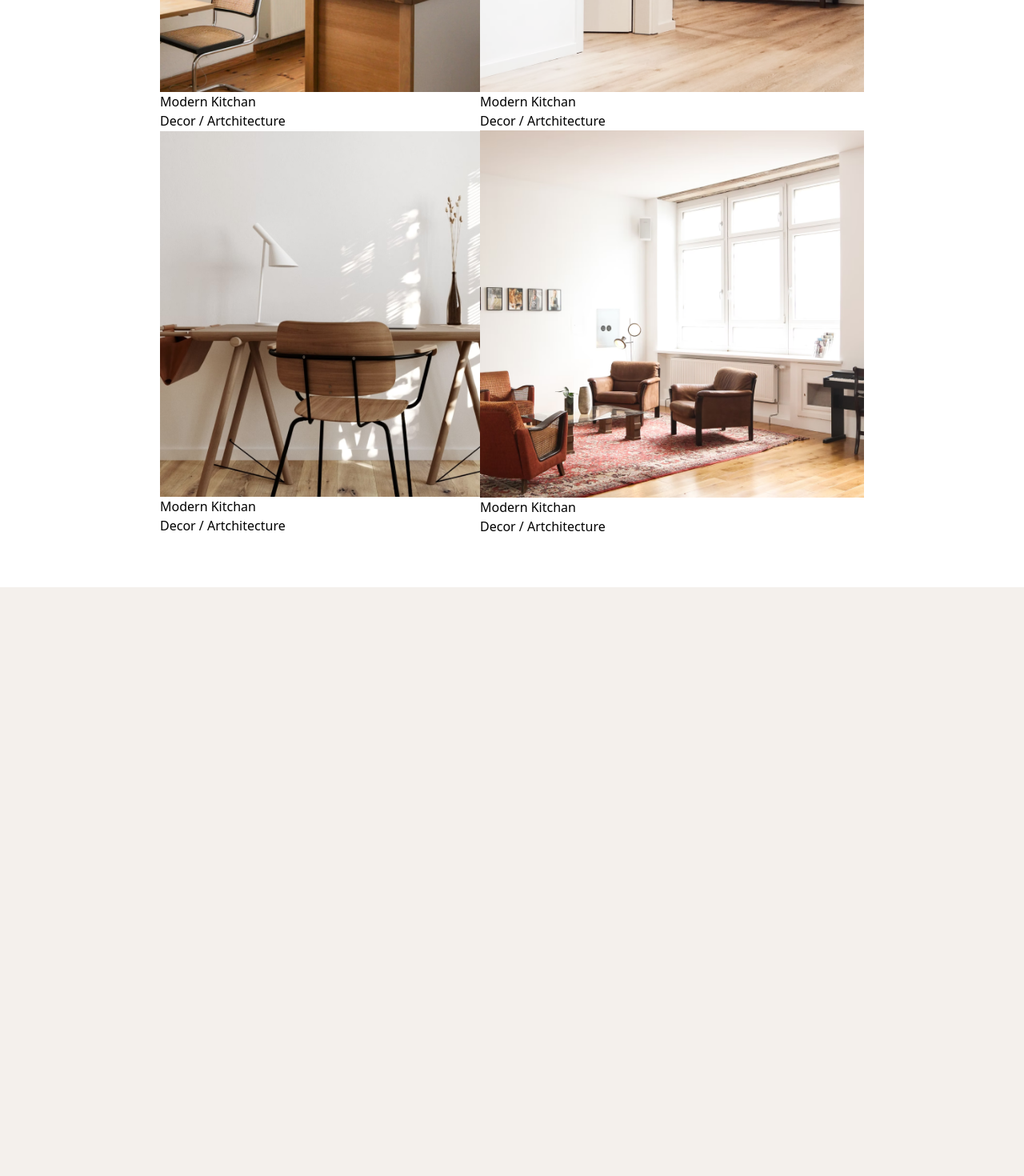
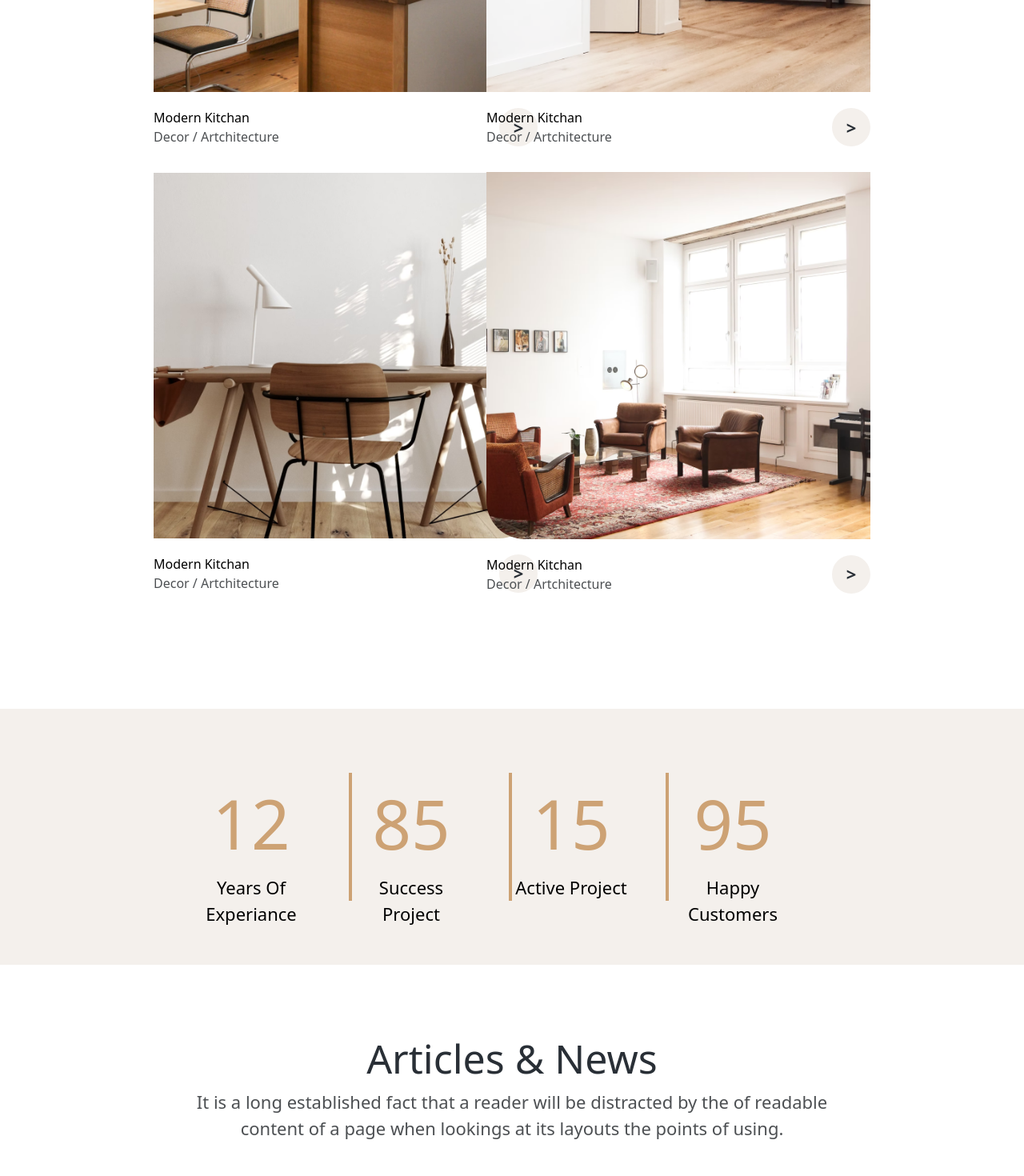
Before and after one commit to iruojefaith/codewarchallenge, a React (Create React App) app: page / in a window 1280 px wide. Shown: the part 3980-5450 px from the top of the page at 80% size. Before the commit the page ends 4794 px from the top, so only its background shows below. Built offline with nearby package versions, Linux system fonts and the light colour scheme.

Commit message:
fouth commit

```diff
--- a/src/Home/Article.jsx
+++ b/src/Home/Article.jsx
@@ -0,0 +1,16 @@
+import React from 'react'
+
+function Article() {
+  return (
+    <div className='grid md:mx-[15rem] my-[5rem] mx-[1rem]  '>
+        <div className='text-center'>
+            <h1 className='text-[35px] md:text-[50px] text-[#292F36]'> Articles & News</h1>
+            <p className='text-[22px] text-[#4D5053]'>It is a long established fact that a reader will be distracted by the of readable content of a page when lookings at its layouts the points of using.</p>
+        </div>
+        <div className='grid md:grid-cols-3 justify-items-center  place-items-center gap-8 my-[4rem]'>
+        </div>
+    </div>
+  )
+}
+
+export default Article
--- /dev/null
+++ b/src/Home/Experience.jsx
@@ -0,0 +1,30 @@
+import React from 'react';
+import { experiencedetails } from './details';
+
+function Experience() {
+  return (
+
+    <div className='bg-[#F4F0EC] w-[100%] h-[20rem] '>
+    <div className='grid grid-cols-4 md:mx-[15rem] my-[2rem] mx-[1rem] justify-items-center align-middle  '>
+    {experiencedetails.map(({title, number, id}, index) => {
+
+        return (
+            <div key={index} className={`${
+            id === 1 ||
+            id === 2 ||
+            id === 3
+            ?  "border-[#CDA274] border-r-4 "  : " " }
+            h-[10rem] my-[5rem] pr-[3rem] text-center `}>
+    <h1 className='text-[85px] text-[#CDA274]'>{number}</h1>
+    <p className='text-[22px] text-center ' >{title}</p>
+    </div>
+)})}
+
+    </div>
+    </div>
+
+
+  )
+}
+
+export default Experience
--- a/src/Home/Home.jsx
+++ b/src/Home/Home.jsx
@@ -5,6 +5,8 @@ import SectionTwo from './sectionTwo';
 import SectionThree from './sectionThree';
 import Brand from './Brand';
 import Project from './Project';
+import Experience from './Experience';
+import Article from './Article';
 
 function Home() {
   return (
@@ -15,6 +17,8 @@ function Home() {
       <SectionThree />
       <Brand />
       <Project />
+      <Experience />
+      <Article />
     </div>
   )
 }
--- a/src/Home/Project.jsx
+++ b/src/Home/Project.jsx
@@ -1,25 +1,64 @@
 import React from 'react'
-import { projectdetails } from './details'
+import POne from "../Assets/P1.png";
+import PTwo from "../Assets/P2.png";
+import PThree from "../Assets/P3.png";
+import PFour from "../Assets/P4.png";
+
 function Project() {
   return (
     <div className='grid md:mx-[15rem] my-[5rem] mx-[1rem]  '>
         <div className='text-center'>
-            <h1 className='text-[35px] md:text-[50px] text-[ #292F36]'>Follow Our Projects</h1>
-            <p className='text-[22px]'>It is a long established fact that a reader will be distracted by the of readable<br></br>
+            <h1 className='text-[35px] md:text-[50px] text-[#292F36]'> Follow Our Projects</h1>
+            <p className='text-[22px] text-[#4D5053]'>It is a long established fact that a reader will be distracted by the of readable<br></br>
             content of page  lookings at its layouts  points.</p>
         </div>
-        <div className='grid grid-cols-2 justify-items-center  place-items-center  my-[4rem]'>
-        {projectdetails.map(({title, img, description}, index) => {
-            return (
-            <div key={index} className="w-[30rem] gap-4 ">
-                <img src={img} alt={title} />
-                <p>{title}</p>
-                <p>{description}</p>
-            </div>)
-        })}
+        <div className='grid md:grid-cols-2 justify-items-center  place-items-center gap-8 my-[4rem]'>
+            <div className="w-[30rem]  ">
+             <img src={POne} alt="title" className='rounded-tr-[3rem] '/>
+             <div className='flex  justify-items-center  place-items-center justify-between mt-5'>
+             <div>
+               <p>Modern Kitchan</p>
+              <p className='text-[#4D5053]'>Decor / Artchitecture</p>
+             </div>
+              <button  className='bg-[#F4F0EC] w-[3rem] h-[3rem] rounded-full block text-center pointer font-bold text-[#292F36] text-[22px] '>&#62;</button>
+             </div>
+            </div>
+             <div className="w-[30rem] ">
+             <img src={PTwo} alt="title" className='rounded-tl-[3rem] '/>
+            <div className='flex  justify-items-center  place-items-center justify-between mt-5'>
+             <div>
+               <p>Modern Kitchan</p>
+              <p className='text-[#4D5053]'>Decor / Artchitecture</p>
+             </div>
+              <button  className='bg-[#F4F0EC] w-[3rem] h-[3rem] rounded-full block text-center pointer font-bold text-[#292F36] text-[22px] '>&#62;</button>
+             </div>
+            </div>
+             <div className="w-[30rem] ">
+             <img src={PThree} alt="title" className='rounded-br-[3rem] ' />
+               <div className='flex  justify-items-center  place-items-center justify-between mt-5'>
+             <div>
+               <p>Modern Kitchan</p>
+              <p className='text-[#4D5053]' >Decor / Artchitecture</p>
+             </div>
+              <button  className='bg-[#F4F0EC] w-[3rem] h-[3rem] rounded-full block text-center pointer font-bold text-[#292F36] text-[22px] '>&#62;</button>
+             </div>
+            </div>
+             <div className="w-[30rem] ">
+             <img src={PFour} alt="title" className='rounded-bl-[3rem] '/>
+                 <div className='flex  justify-items-center  place-items-center justify-between mt-5'>
+             <div>
+               <p>Modern Kitchan</p>
+              <p className='text-[#4D5053]' >Decor / Artchitecture</p>
+             </div>
+              <button  className='bg-[#F4F0EC] w-[3rem] h-[3rem] rounded-full block text-center pointer font-bold text-[#292F36] text-[22px] '>&#62;</button>
+             </div>
+            </div>
         </div>
     </div>
+
   )
+
+
 }
 
-export default Project
+export default Project;
--- a/src/Home/details.js
+++ b/src/Home/details.js
@@ -4,10 +4,7 @@ import Aboutthree from "../Assets/aboutbgthree.jpg";
 
 
 //==================Project pictures
-import PhotoOne from "../Assets/P1.png";
-import PhotoTwo from "../Assets/P2.png";
-import PhotoThree from "../Assets/P3.png";
-import PhotoFour from "../Assets/P4.png";
+
 
 export const details = [
   {
@@ -66,7 +63,7 @@ export const aboutdetails = [
 
 export const projectdetails = [
   {
-     img: PhotoOne,
+
         title: "Modern Kitchan",
         description: "Decor / Artchitecture"
 
@@ -75,21 +72,44 @@ export const projectdetails = [
   {
         title: "Modern Kitchan",
        description: "Decor / Artchitecture",
-      img: PhotoTwo
+
     },
   {
 
         title: "Modern Kitchan",
         description: "Decor / Artchitecture",
-        img: PhotoThree
+
 
     },
     {
 
         title: "Modern Kitchan",
         description: "Decor / Artchitecture",
-        img: PhotoFour
-
     }
 
 ]
+
+//================Exprience DETAILS ON THE HOME PAGE==============
+export const experiencedetails = [
+  {
+        id: 1,
+        title: "Years Of Experiance",
+        number: 12,
+    },
+     {
+        id: 2,
+        title: "Success Project",
+        number: 85,
+    },
+     {
+        id: 3,
+        title: "Active Project",
+       number: 15,
+    },
+     {
+      id:4,
+        title: "Happy Customers",
+         number: 95
+    }
+
+]
```
Also changed, not shown: src/Assets/article1.png (added), src/Assets/article2.png (added).
